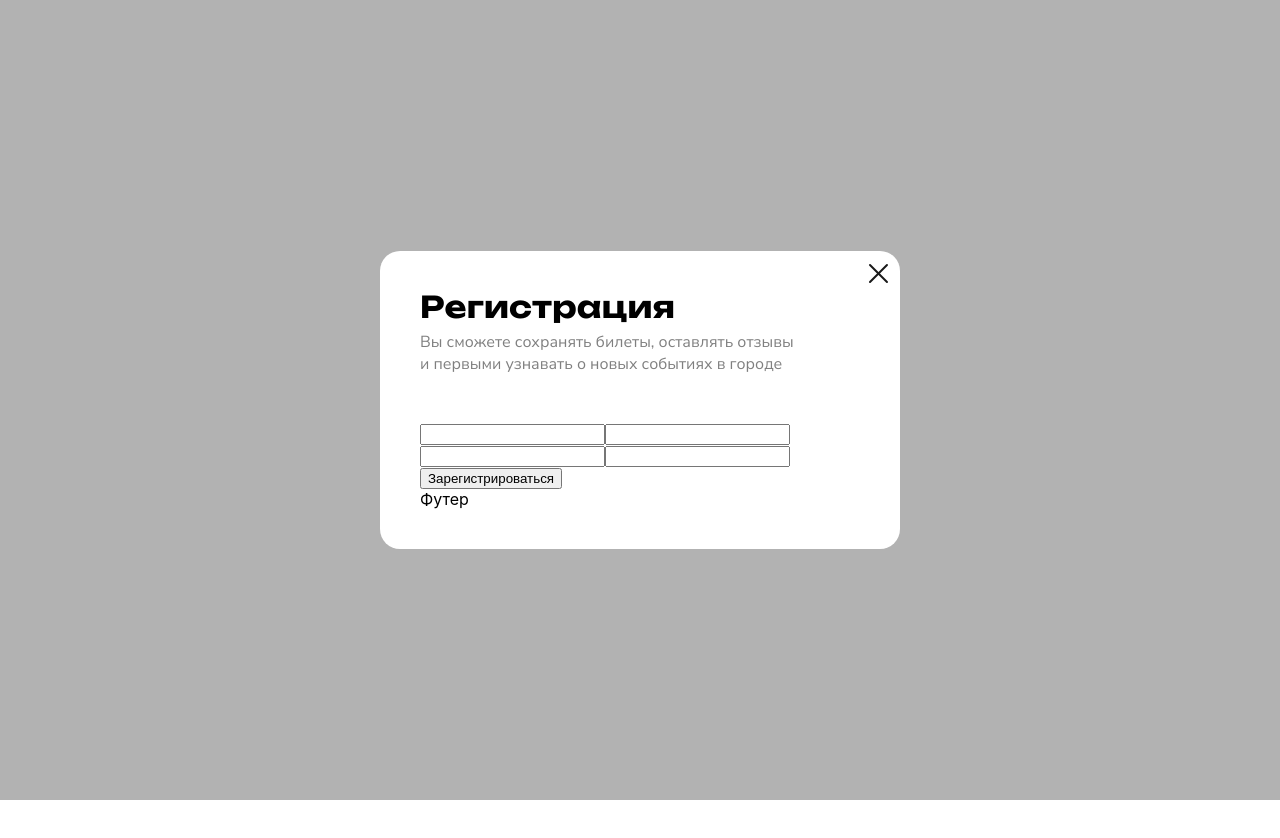
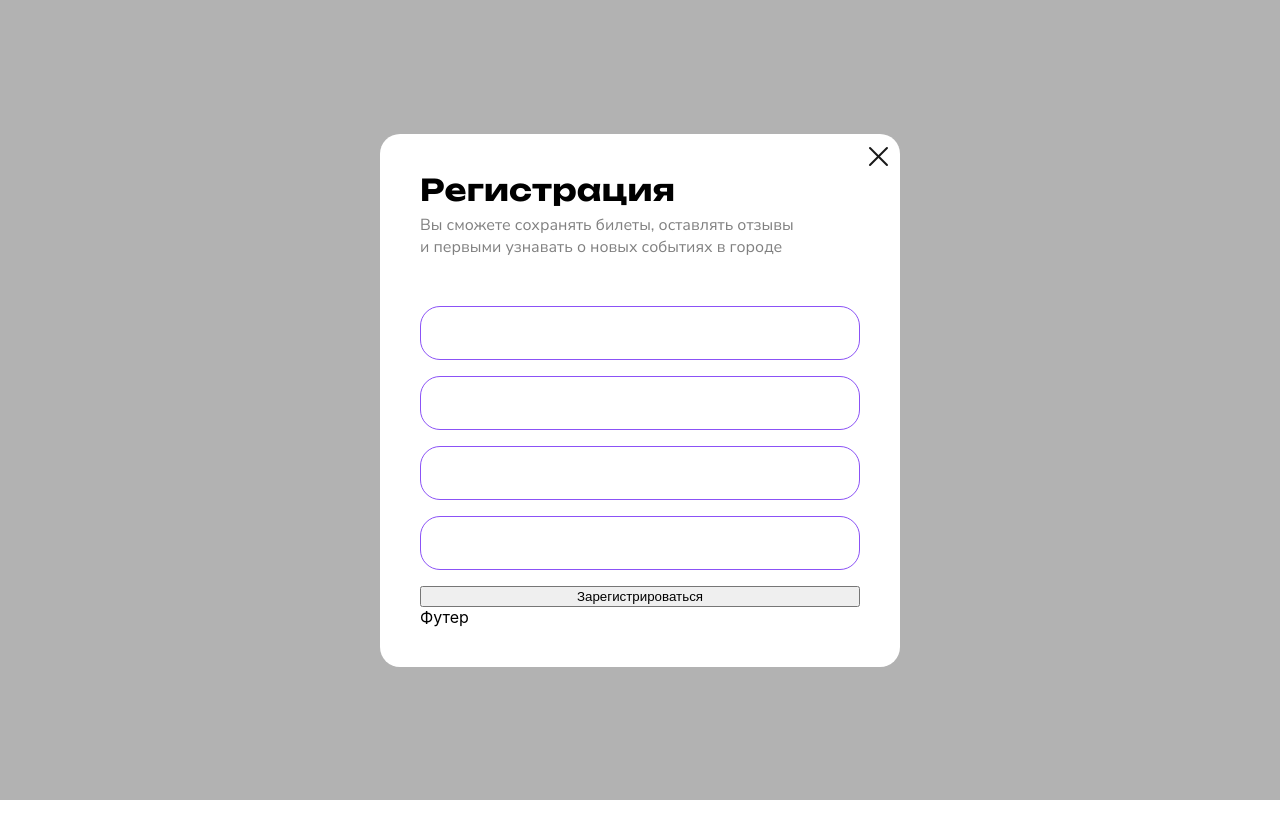
Before and after one commit to by-the-ticket-take-the-ride/frontend, a React (Create React App) app: page / in a window 1280 px wide. Shown: the top 838 px of the page. Built offline with nearby package versions, Linux system fonts and the light colour scheme.

Commit message:
feat: верстка инпутов

```diff
--- a/src/components/Main/AuthForm/AuthForm.css
+++ b/src/components/Main/AuthForm/AuthForm.css
@@ -0,0 +1,10 @@
+.popup-auth__form {
+  display: flex;
+  flex-direction: column;
+}
+.popup-auth__input {
+  height: 50px;
+  border: 1px solid #8B52F6;
+  border-radius: 20px;
+  margin-bottom: 16px;
+}
--- a/src/components/Main/AuthForm/AuthForm.jsx
+++ b/src/components/Main/AuthForm/AuthForm.jsx
@@ -11,25 +11,25 @@ function AuthForm(props) {
         className: `${className}`,
         name: 'name',
         type: 'text',
-        value: '',
+        placeholder: 'Имя',
       },
       {
         className: `${className}`,
         name: 'name',
-        type: 'text',
-        value: '',
+        type: 'email',
+        placeholder: 'Электронная почта',
       },
       {
         className: `${className}`,
         name: 'name',
-        type: 'text',
-        value: '',
+        type: 'password',
+        placeholder: 'Пароль',
       },
       {
         className: `${className}`,
         name: 'name',
-        type: 'text',
-        value: '',
+        type: 'password',
+        placeholder: 'Повторите пароль',
       },
     ];
 
```
